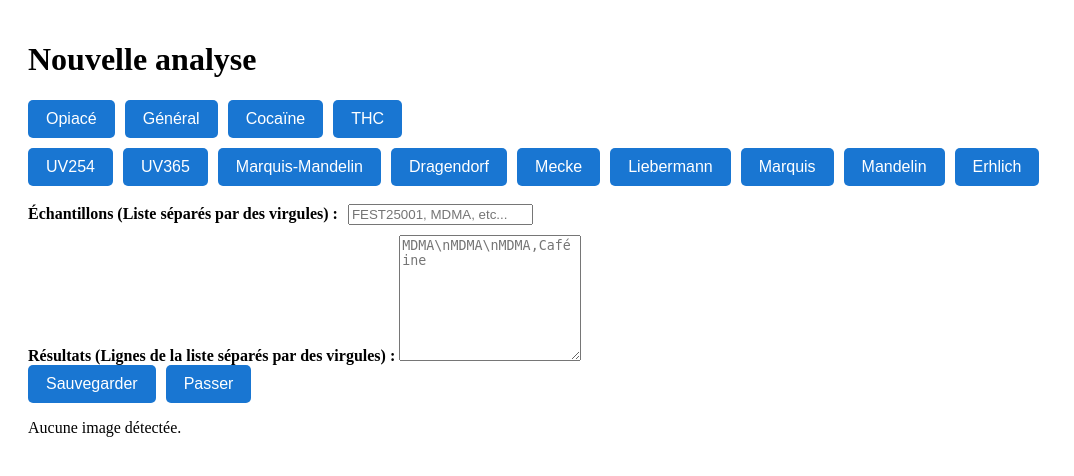
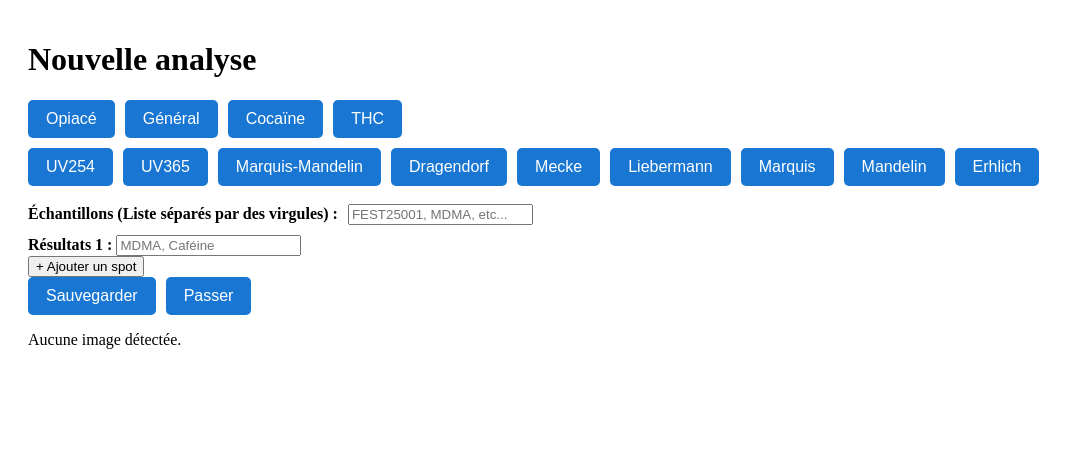
Before and after one commit to maurinbr/TLC, a Flask app: page / in a window 1280 px wide. Shown: the part 58-534 px from the top of the page, without its empty margins (0-1074 px from the left). Run offline with Flask 3, Linux system fonts and the light colour scheme; some libraries are stand-ins or nearby versions.

Commit message:
résultats multiligne + tagifié

```diff
--- a/app/templates/index.html
+++ b/app/templates/index.html
@@ -29,8 +29,10 @@
         <input name="echantillons" id="echantillons" placeholder="FEST25001, MDMA, etc...">
     </div>
     <div class="input-area">
-        <label for="resultats">Résultats (Lignes de la liste séparés par des virgules) :</label>
-        <textarea rows="8" id="resultats" placeholder="MDMA\nMDMA\nMDMA,Caféine"></textarea>
+        <label class="spot-label">Résultats 1 :</label>
+        <input class="resultats-input" name="resultats[]" placeholder="MDMA, Caféine">
+        <div id="resultats-container"></div>
+        <button type="button" onclick="ajouterLigneResultat()">+ Ajouter un spot</button>
     </div>
     <div class="btn-row" id="action">
         <button class="btn-tlc" onclick="saveData()">Sauvegarder</button>
@@ -105,5 +107,56 @@
                 }
             });
         });
+
+    window.ajouterLigneResultat = function() {
+        const container = document.getElementById('resultats-container');
+        const ligneCount = container.querySelectorAll('.tagify-line').length + 2; // Spot 1 + nouveaux
+        const ligne = document.createElement('div');
+        ligne.classList.add('tagify-line');
+        const label = document.createElement('label');
+        label.className = 'spot-label';
+        label.textContent = 'Résultats ' + ligneCount+ ":";
+        const input = document.createElement('input');
+        input.className = 'resultats-input';
+        input.name = 'resultats[]';
+        input.placeholder = 'MDMA, Caféine';
+        ligne.appendChild(label);
+        ligne.appendChild(input);
+        container.appendChild(ligne);
+        // Tagify sur le nouvel input
+        fetch("{{ url_for('static', filename='echantillons.json') }}")
+            .then(r => r.json())
+            .then(list => {
+                new Tagify(input, {
+                    whitelist: list,
+                    dropdown: {
+                        enabled: 1,
+                        maxItems: 20,
+                        classname: 'tags-look',
+                        fuzzySearch: true,
+                        highlightFirst: true
+                    }
+                });
+            });
+    }
+    // Tagify sur l'input Spot 1 au chargement
+    if (document.querySelector('.resultats-input')) {
+        fetch("{{ url_for('static', filename='echantillons.json') }}")
+            .then(r => r.json())
+            .then(list => {
+                document.querySelectorAll('.resultats-input').forEach(input => {
+                    new Tagify(input, {
+                        whitelist: list,
+                        dropdown: {
+                            enabled: 1,
+                            maxItems: 20,
+                            classname: 'tags-look',
+                            fuzzySearch: true,
+                            highlightFirst: true
+                        }
+                    });
+                });
+            });
+    }
     </script>
     {% endblock %}
```
